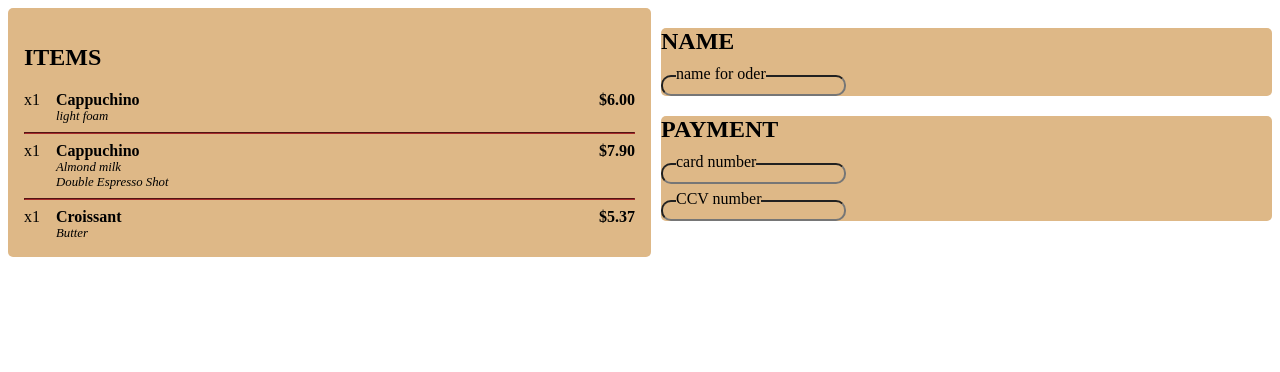
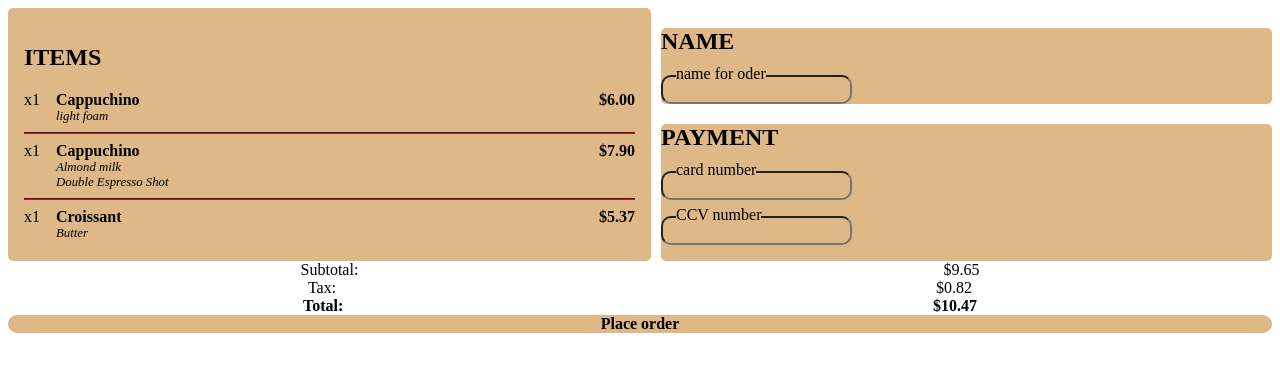
Before and after one commit to TrueForFun/css-project, a plain HTML site: page index.html in a window 1280 px wide. Drawn offline with Linux system fonts and the light colour scheme.

Commit message:
finishing

```diff
--- a/index.html
+++ b/index.html
@@ -61,12 +61,27 @@
       .input-container input {
         background-color: burlywood;
         border-radius: 10px;
+        padding: 5px;
       }
       .input-container label {
         left: 15px;
         top: -10px;
         position: absolute;
         background-color: burlywood;
+      }
+      .lowerline div {
+        display: flex;
+        justify-content: space-around;
+      }
+      .total div {
+        font-weight: bolder;
+      }
+      .place-order div {
+        display: flex;
+        justify-content: center;
+        font-weight: bolder;
+        background-color: burlywood;
+        border-radius: 10px;
       }
     </style>
   </head>
@@ -134,8 +149,26 @@
             <label for="ccv">CCV number </label>
             <input id="ccv" type="text" />
           </div>
+          <div style="height: 1rem"></div>
         </div>
       </div>
     </div>
+    <div class="lowerline">
+      <div class="subtotal">
+        <div>Subtotal:</div>
+        <div>$9.65</div>
+      </div>
+      <div class="tax">
+        <div>Tax:</div>
+        <div>$0.82</div>
+      </div>
+      <div class="total">
+        <div>Total:</div>
+        <div>$10.47</div>
+      </div>
+    </div>
+    <div class="place-order">
+      <div>Place order</div>
+    </div>
   </body>
 </html>
```
